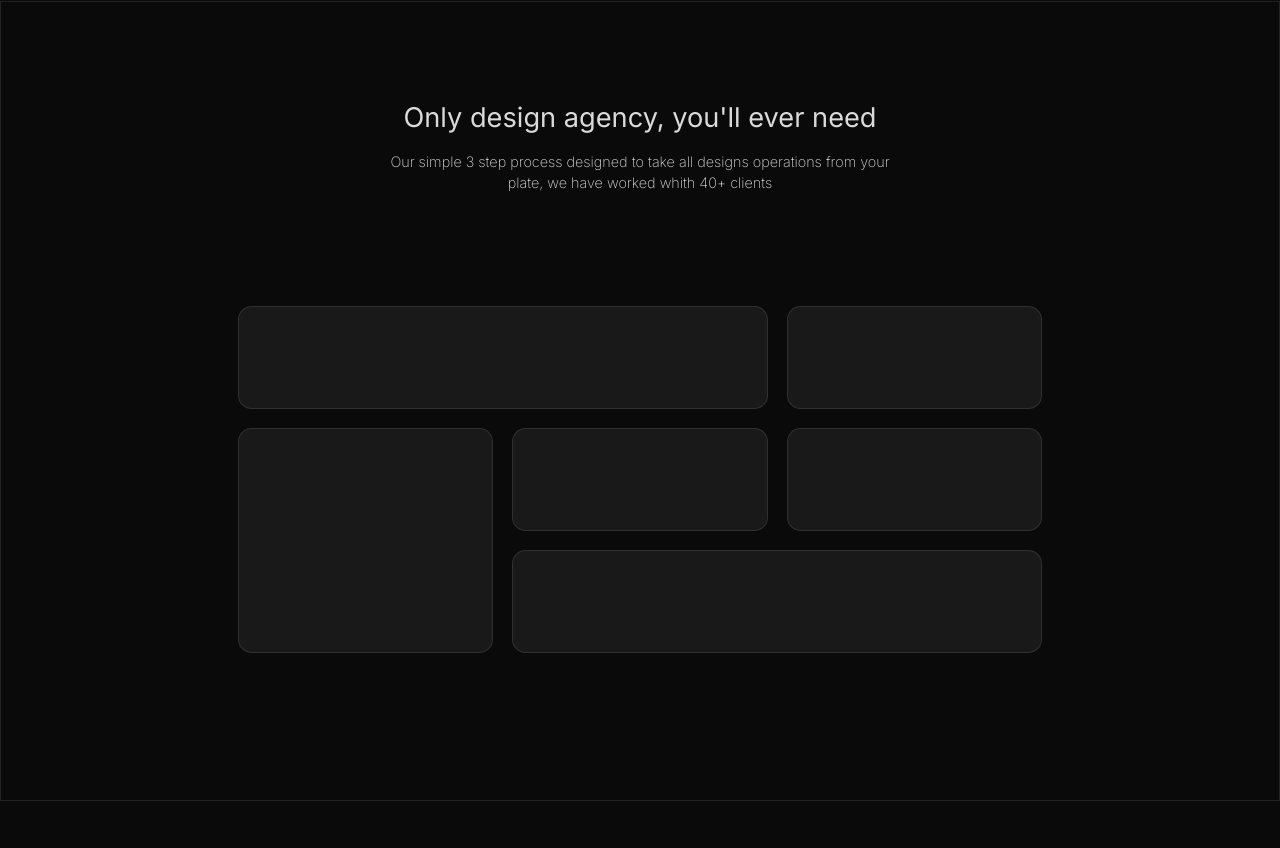
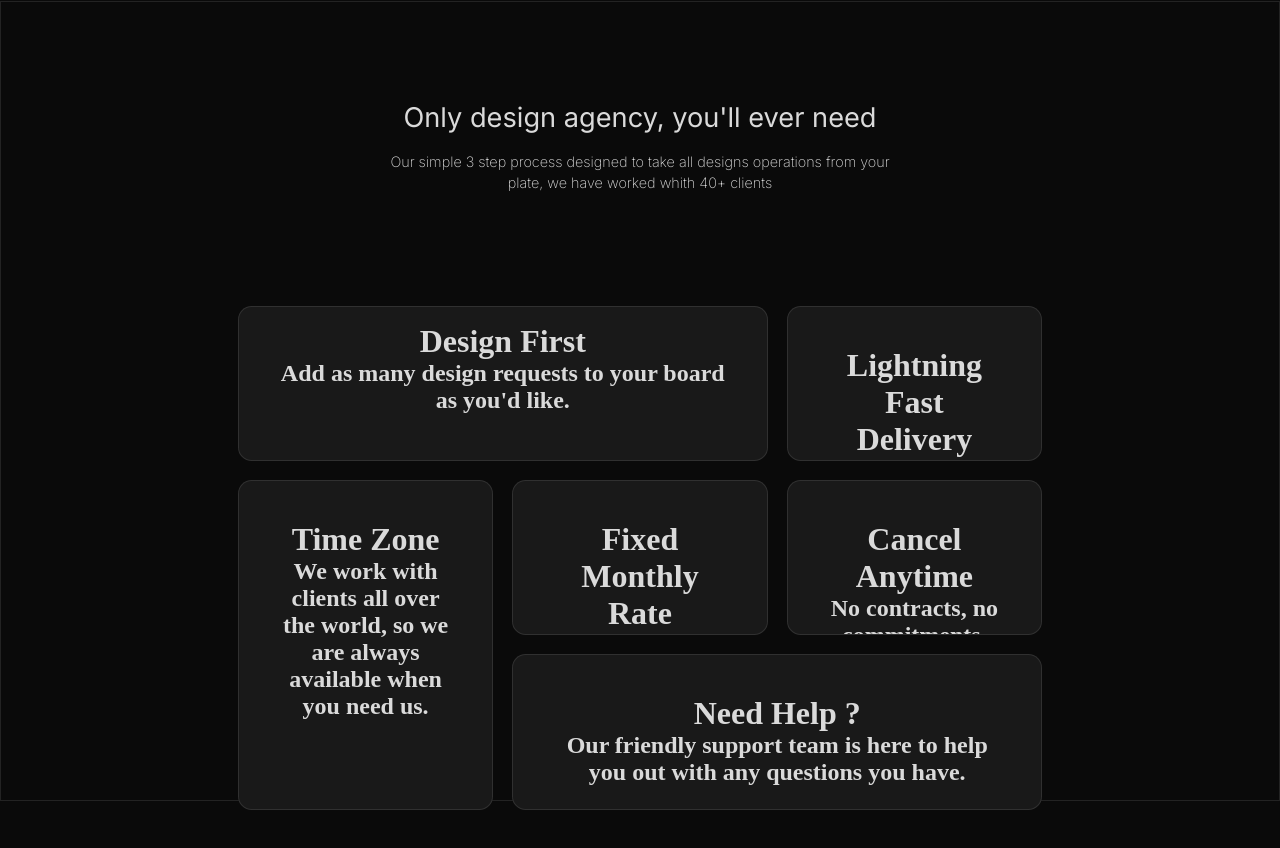
Before and after one commit to TomateFw/Website---Portfolio, a plain HTML site: page index.html in a window 1280 px wide. Shown: the part 796-1644 px from the top of the page. Before the commit the page ends 1597 px from the top, so only its background shows below. Drawn offline with nearby package versions, Linux system fonts and the light colour scheme; a web font is replaced by a local one.

Commit message:
Update index.html

```diff
--- a/index.html
+++ b/index.html
@@ -63,12 +63,32 @@
                     whith 40+ clients</h2>
             </div>
             <div class="bento-grid-sec">
-                <div class="first bento-grid"></div>
-                <div class="second bento-grid"></div>
-                <div class="third bento-grid"></div>
-                <div class="fourth bento-grid"></div>
-                <div class="fifth bento-grid"></div>
-                <div class="sixth bento-grid"></div>
+                <div class="first bento-grid">
+                    <h1>Design First</h1>
+                    <h2>Add as many design requests to your board as you'd like.</h2>
+                </div>
+                <div class="second bento-grid">
+                    <h1>Lightning Fast Delivery</h1>
+                    <h2>Get your design one at a time in just a few days on average.</h2>
+                </div>
+                <div class="third bento-grid">
+                    <h1>Time Zone</h1>
+                    <h2>
+                        We work with clients all over the world, so we are always available when you need us.
+                    </h2>
+                </div>
+                <div class="fourth bento-grid">
+                    <h1>Fixed Monthly Rate</h1>
+                    <h2>No surprises here! Pay the same fixed price each month.</h2>
+                </div>
+                <div class="fifth bento-grid">
+                    <h1>Cancel Anytime</h1>
+                    <h2>No contracts, no commitments. Pause or cancel your plan anytime you want.</h2>
+                </div>
+                <div class="sixth bento-grid">
+                    <h1>Need Help ?</h1>
+                    <h2>Our friendly support team is here to help you out with any questions you have.</h2>
+                </div>
             </div>
         </div>
     </div>
```
